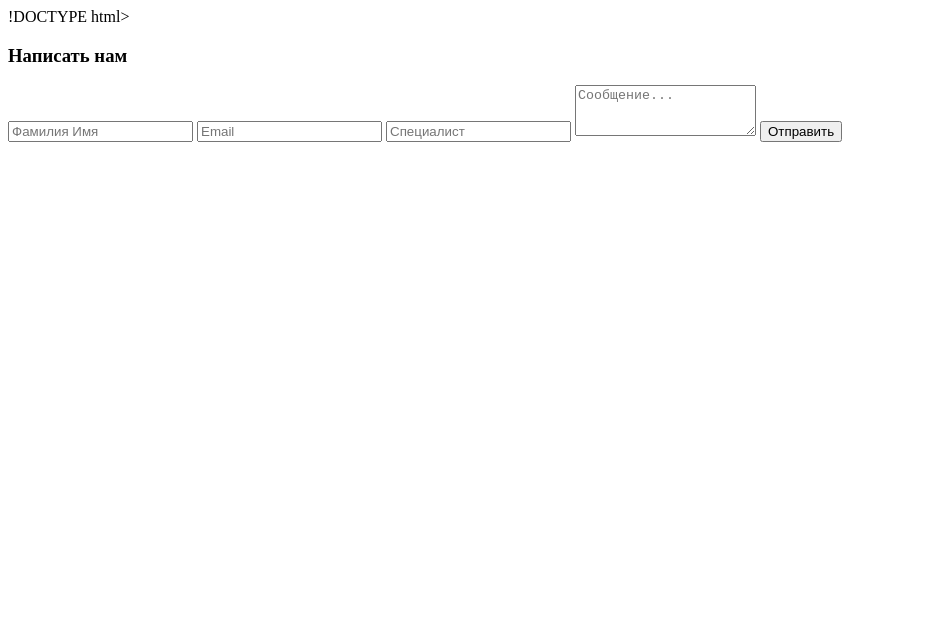
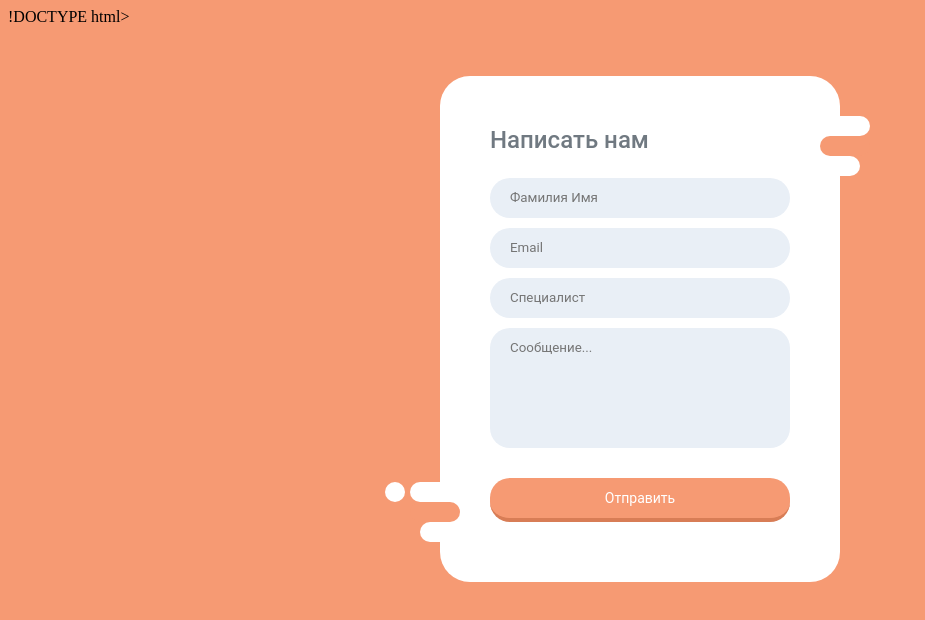
Before and after one commit to Handsome228/-2-7, a plain HTML site: page napisat_nam.html in a window 1280 px wide. Shown: the whole page, without its empty margins (0-925 px from the left). Drawn offline with Linux system fonts and the light colour scheme.

Commit message:
Update napisat_nam.html

```diff
--- a/napisat_nam.html
+++ b/napisat_nam.html
@@ -3,7 +3,7 @@
 <head>
     <meta charset="UTF-8">
     <title>Пиши, не стесняйся</title>
-    <link rel="stylesheet" href="style/napisat_nam.css" type="text/css">
+    <link rel="stylesheet" href="style/style_napisat_nam.css" type="text/css">
 </head>
 
 <body>
```
